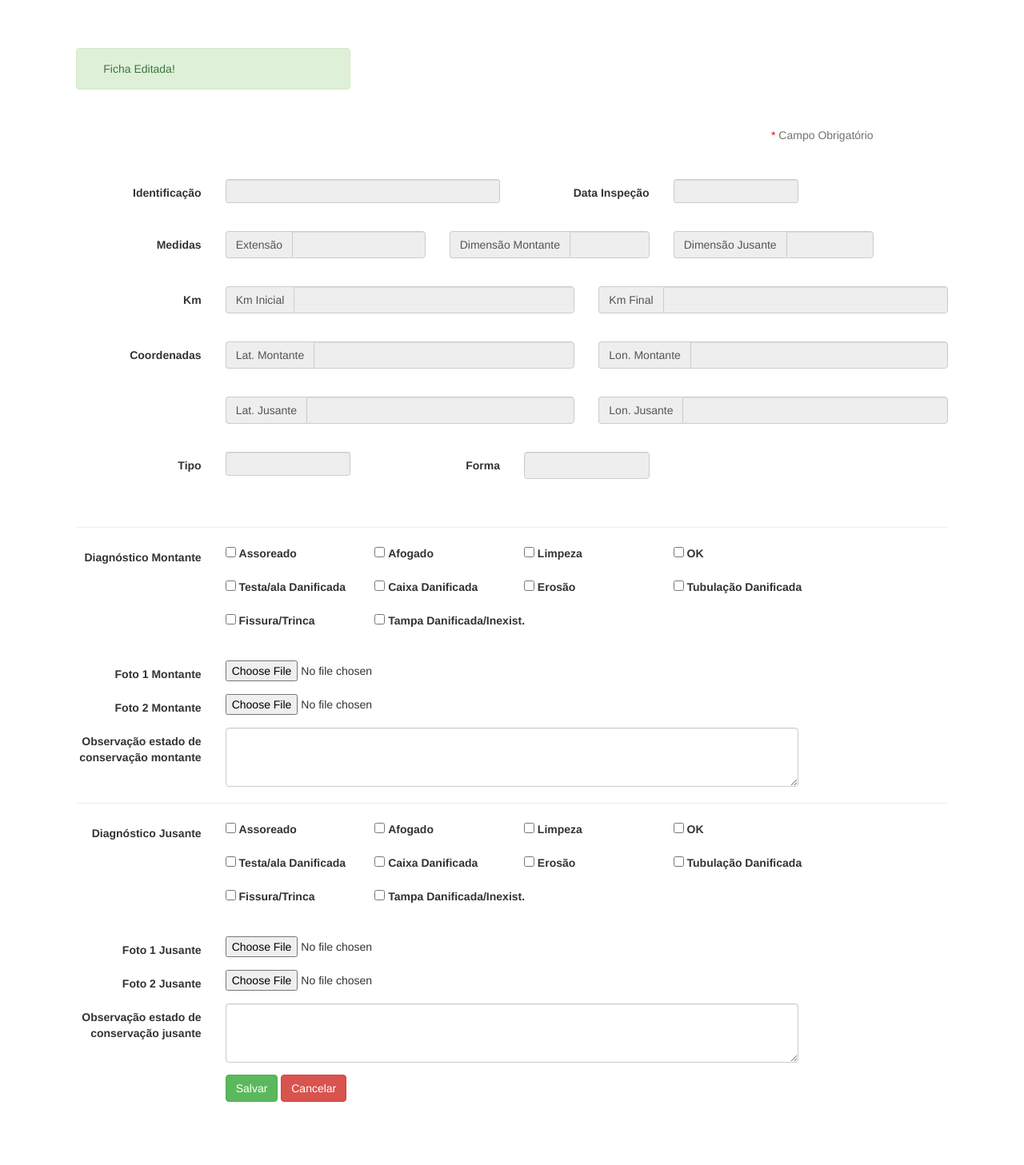
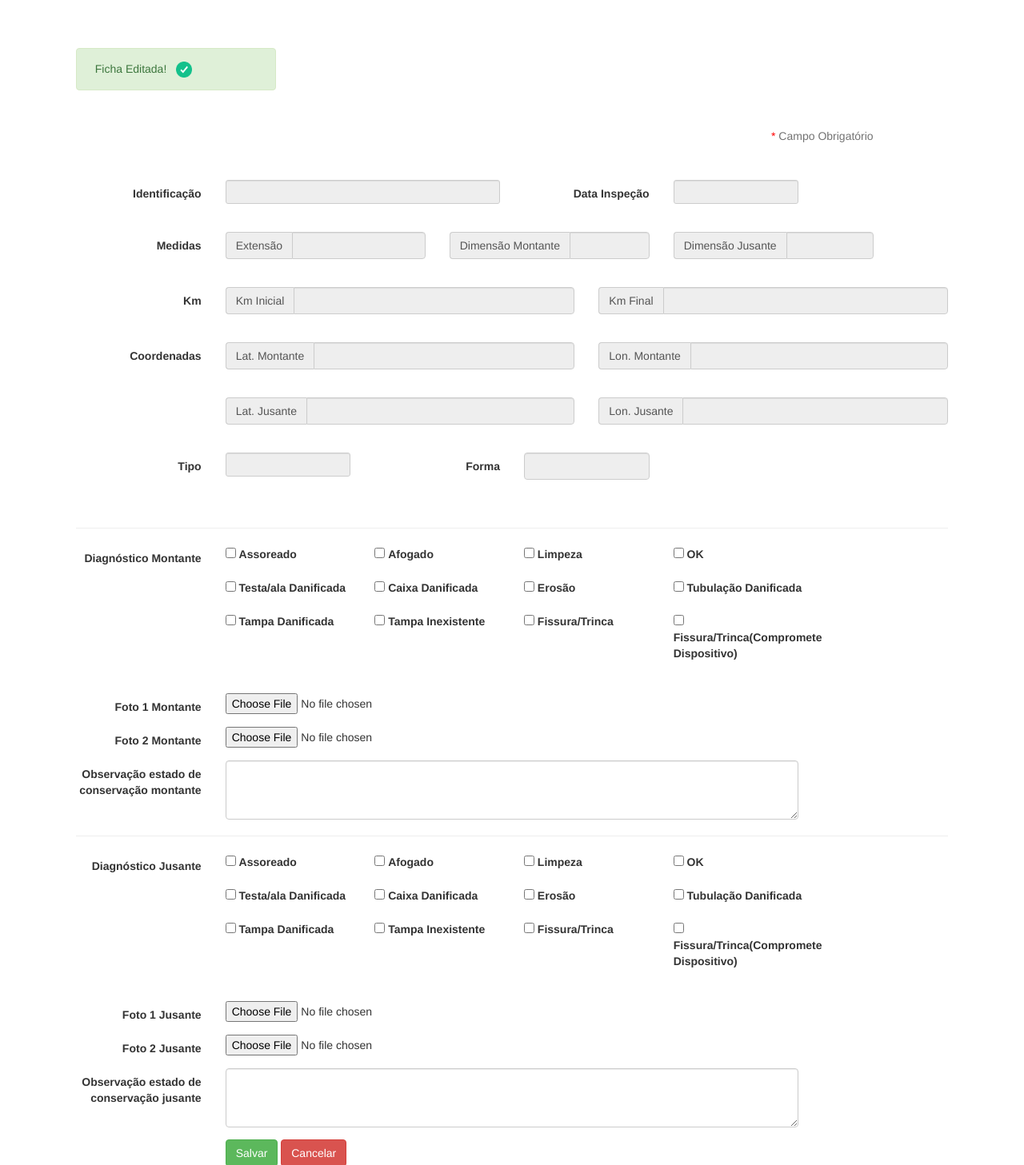
Before and after one commit to Janu23/webappotd, a PHP site: page /view_editar_dp.php in a window 1280 px wide. Shown: the part 133-1590 px from the top of the page at 80% size. Before the commit the page ends 1511 px from the top, so only its background shows below. Run offline with PHP 8.4, Linux system fonts and the light colour scheme; the visitor is signed in with stand-in values (Sample User, id 1); data that the repository does not hold is empty; some web fonts are replaced.

Commit message:
corrigir erro de link trecho_ds, corrigir falha no filtro, corrigir nome planilha_exp , implementar checkboxes dp novos

```diff
--- a/exportar_planilha_dp.php
+++ b/exportar_planilha_dp.php
@@ -24,7 +24,7 @@ if ($_SESSION['inicioTrecho']>$_SESSION['finalTrecho']){
 
     //Define o nome do arquivo a ser exportado
 
-    $arquivo = "drenagem_profunda.xls";
+    $arquivo = "drenagem_profunda_".date("d/m/Y").".xls";
     $html = ' ';
     $html .= '<table border="1">';
     $html .='<tr>';
--- a/exportar_planilha_dp_edit.php
+++ b/exportar_planilha_dp_edit.php
@@ -12,7 +12,7 @@ include('dbconnect.php');
 
     //Define o nome do arquivo a ser exportado
 
-    $arquivo = "drenagem_profunda_editada.xls";
+    $arquivo = "drenagem_profunda_editada_".date("d/m/Y").".xls";
     $html = ' ';
     $html .= '<table border="1">';
     $html .='<tr>';
--- a/exportar_planilha_ds.php
+++ b/exportar_planilha_ds.php
@@ -24,7 +24,7 @@ if ($_SESSION['inicioTrecho']>$_SESSION['finalTrecho']){
 
     //Define o nome do arquivo a ser exportado
 
-    $arquivo = "drenagem_superficial.xls";
+    $arquivo = "drenagem_superficial_".date("d/m/Y").".xls";
     $html = ' ';
     $html .= '<table border="1">';
     $html .='<tr>';
--- a/exportar_planilha_ds_edit.php
+++ b/exportar_planilha_ds_edit.php
@@ -11,7 +11,7 @@ ob_start();
     include('dbconnect.php');
 
     //Define o nome do arquivo a ser exportado
-    $arquivo = "drenagem_superficial_editada.xls";
+    $arquivo = "drenagem_superficial_editada_".date("d/m/Y").".xls";
 
     $html = ' ';
     $html .= '<table border="1">';
--- a/index.php
+++ b/index.php
@@ -19,7 +19,6 @@
     <div class="row">
 	    <div class="col-md-4">
     		<div class="card mb">
-              <img class="card-img-top" src="http://www.placehold.it/286x180" alt="Card image cap">
               <div class="card-body mb">
                 <h5 class="card-title"><b>Planilha Drenagem Superficial</b></h5>
                 <p class="card-text">Permite que o usuário acesse e visualize a tabela com todas as fichas de drenagem superficial e edite-as.</p>
@@ -29,7 +28,6 @@
         </div>
         <div class="col-md-4">
     		<div class="card mb">
-              <img class="card-img-top" src="http://www.placehold.it/286x180" alt="Card image cap">
               <div class="card-body mb">
                 <h5 class="card-title"><b>Exportar Planilha Drenagem Superficial</b></h5>
                 <p class="card-text">Permite que o usuário exporte a planilha de drenagem superficial em formato xls. Todas as fichas serão adicionadas ao arquivo.</p>
@@ -39,7 +37,6 @@
         </div>
         <div class="col-md-4">
     		<div class="card mb">
-              <img class="card-img-top" src="http://www.placehold.it/286x180" alt="Card image cap">
               <div class="card-body mb">
                 <h5 class="card-title"><b>Exportar Planilha Drenagem Superficial Editada</b></h5>
                 <p class="card-text">Permite que o usuário exporte a planilha de drenagem superficial em formato xls. Apenas as fichas editadas serão adicionadas ao arquivo.</p>
@@ -49,7 +46,6 @@
         </div>
         <div class="col-md-4">
     		<div class="card mb">
-              <img class="card-img-top" src="http://www.placehold.it/286x180" alt="Card image cap">
               <div class="card-body mb">
                 <h5 class="card-title"><b>Planilha Drenagem Profunda</b></h5>
                 <p class="card-text">Permite que o usuário acesse e visualize a tabela com todas as fichas de drenagem profunda e edite-as.</p>
@@ -59,7 +55,6 @@
         </div>
         <div class="col-md-4">
     		<div class="card mb">
-              <img class="card-img-top" src="http://www.placehold.it/286x180" alt="Card image cap">
               <div class="card-body mb">
                 <h5 class="card-title"><b>Exportar Planilha Drenagem Profunda</b></h5>
                 <p class="card-text">Permite que o usuário exporte a planilha de drenagem profunda em formato xls. Todas as fichas serão adicionadas ao arquivo.</p>
@@ -69,7 +64,6 @@
         </div>
         <div class="col-md-4">
     		<div class="card mb">
-              <img class="card-img-top" src="http://www.placehold.it/286x180" alt="Card image cap">
               <div class="card-body mb">
                 <h5 class="card-title"><b>Exportar Planilha Drenagem Profunda Editada</b></h5>
                 <p class="card-text">Permite que o usuário exporte a planilha de drenagem profunda em formato xls. Apenas as fichas editadas serão adicionadas ao arquivo.</p>
--- a/view_editar_dp.php
+++ b/view_editar_dp.php
@@ -54,12 +54,12 @@
             ?>
        </div>
         <div class="form-group row">
-            <div class="col-sm-4 control-label">
+            <div class="col-sm-3 control-label">
             <?php
                     if(isset($_SESSION['editado']) && $_SESSION['editado']):
             ?>
             <div class="alert alert-success" role="alert">
-                <span class="glyphicon glyphicon-ok">&nbsp; </span> Ficha Editada!
+            &nbsp; Ficha Editada! &nbsp; <span><img src="img/ok.png" width="20px"/></span>
             </div>
             <?php
                     endif;
@@ -68,7 +68,7 @@
                     if(isset($_SESSION['editado']) && $_SESSION['editado']==false):
             ?>
             <div class="alert alert-danger" role="alert">
-                <span class="glyphicon glyphicon-remove"> &nbsp;</span> Erro na edição!
+            &nbsp; Erro na edição! &nbsp; <span><img src="img/error.png" width="20px"/></span>
             </div>
             <?php
                     endif;
@@ -241,16 +241,29 @@
 
             <div class="form-group row">
                 <label class="col-sm-2 control-label" for="prependedtext"></label>
+
                 <div class="col-sm-2">
-                        <input type="checkbox" autocomplete="off" name="fissuraTrincaM" id="fissuraTrincaM" value="on" <?php  echo ($dados['fissuraTrincaM'] == "Sim") ? 'checked' : null;?> onclick="clicadoDP('fissuraTrincaM','montante');">
+                    <input type="checkbox" autocomplete="off" name="tampaDanificadaInexM" id="tampaDanificadaM" value="D" <?php  echo ($dados['tampaDanificadaInexM'] == "D") ? 'checked' : null;?> onclick="clicadoDP('tampaDanificadaM','montante');check('tampaDanificadaM','tampaInexM');">
+                    </label>
+                    <label for="tampaDanificadaM">Tampa Danificada</label>
+                </div>
+
+                <div class="col-sm-2">
+                    <input type="checkbox" autocomplete="off" name="tampaDanificadaInexM" id="tampaInexM" value="I" <?php  echo ($dados['tampaDanificadaInexM'] == "I") ? 'checked' : null;?> onclick="clicadoDP('tampaInexM','montante');check('tampaInexM','tampaDanificadaM');">
+                    </label>
+                    <label for="tampaInexM">Tampa Inexistente</label>
+                </div>
+
+                <div class="col-sm-2">
+                    <input type="checkbox" autocomplete="off" name="fissuraTrincaM" id="fissuraTrincaM" value="NCD" <?php  echo ($dados['fissuraTrincaM'] == "NCD") ? 'checked' : '';?> onclick="clicadoDP('fissuraTrincaM','montante');check('fissuraTrincaM','fissuraTrincaCDM');">
                     </label>
                     <label for="fissuraTrincaM">Fissura/Trinca</label>
                 </div>
 
-                    <div class="col-sm-4">
-                        <input type="checkbox" autocomplete="off" name="tampaDanificadaInexM" id="tampaDanificadaInexM" value="on" <?php  echo ($dados['tampaDanificadaInexM'] == "Sim") ? 'checked' : null;?> onclick="clicadoDP('tampaDanificadaInexM','montante');">
+                <div class="col-sm-2">
+                    <input type="checkbox" autocomplete="off" name="fissuraTrincaM" id="fissuraTrincaCDM" value="CD" <?php  echo ($dados['fissuraTrincaM'] == "CD") ? 'checked' : '';?> onclick="clicadoDP('fissuraTrincaCDM','montante');check('fissuraTrincaCDM','fissuraTrincaM');">
                     </label>
-                        <label for="tampaDanificadaInexM">Tampa Danificada/Inexist.</label>
+                    <label for="fissuraTrincaCDM">Fissura/Trinca(Compromete Dispositivo)</label>
                 </div>
             </div>
 
@@ -350,16 +363,29 @@
 
             <div class="form-group row">
                 <label class="col-sm-2 control-label" for="prependedtext"></label>
+
                 <div class="col-sm-2">
-                        <input type="checkbox" autocomplete="off" name="fissuraTrincaJ" id="fissuraTrincaJ" value="on" <?php  echo ($dados['fissuraTrincaJ'] == "Sim") ? 'checked' : null;?> onclick="clicadoDP('fissuraTrincaJ','jusante');">
+                    <input type="checkbox" autocomplete="off" name="tampaDanificadaInexJ" id="tampaDanificadaJ" value="D" <?php  echo ($dados['tampaDanificadaInexJ'] == "D") ? 'checked' : null;?> onclick="clicadoDP('tampaDanificadaJ','jusante');check('tampaDanificadaJ','tampaInexJ');">
+                    </label>
+                    <label for="tampaDanificadaJ">Tampa Danificada</label>
+                </div>
+
+                <div class="col-sm-2">
+                    <input type="checkbox" autocomplete="off" name="tampaDanificadaInexJ" id="tampaInexJ" value="I" <?php  echo ($dados['tampaDanificadaInexJ'] == "I") ? 'checked' : null;?> onclick="clicadoDP('tampaInexJ','jusante');check('tampaInexJ','tampaDanificadaJ');">
+                    </label>
+                    <label for="tampaInexJ">Tampa Inexistente</label>
+                </div>
+
+                <div class="col-sm-2">
+                    <input type="checkbox" autocomplete="off" name="fissuraTrincaJ" id="fissuraTrincaJ" value="NCD" <?php  echo ($dados['fissuraTrincaJ'] == "NCD") ? 'checked' : '';?> onclick="clicadoDP('fissuraTrincaJ','jusante');check('fissuraTrincaJ','fissuraTrincaCDJ');">
                     </label>
                     <label for="fissuraTrincaJ">Fissura/Trinca</label>
                 </div>
 
-                    <div class="col-sm-4">
-                        <input type="checkbox" autocomplete="off" name="tampaDanificadaInexJ" id="tampaDanificadaInexJ" value="on" <?php  echo ($dados['tampaDanificadaInexJ'] == "Sim") ? 'checked' : null;?> onclick="clicadoDP('tampaDanificadaInexJ','jusante');">
+                <div class="col-sm-2">
+                    <input type="checkbox" autocomplete="off" name="fissuraTrincaJ" id="fissuraTrincaCDJ" value="CD" <?php  echo ($dados['fissuraTrincaJ'] == "CD") ? 'checked' : '';?> onclick="clicadoDP('fissuraTrincaCDJ','jusante');check('fissuraTrincaCDJ','fissuraTrincaJ');">
                     </label>
-                        <label for="tampaDanificadaInexJ">Tampa Danificada/Inexist.</label>
+                    <label for="fissuraTrincaCDJ">Fissura/Trinca(Compromete Dispositivo)</label>
                 </div>
             </div>
 
--- a/view_editar_ds.php
+++ b/view_editar_ds.php
@@ -54,12 +54,12 @@
             ?>
        </div>
         <div class="form-group row">
-            <div class="col-sm-4 control-label">
+            <div class="col-sm-3 control-label">
             <?php
                     if(isset($_SESSION['editado']) && $_SESSION['editado']):
             ?>
             <div class="alert alert-success" role="alert">
-                <span class="glyphicon glyphicon-ok">&nbsp; </span> Ficha Editada!
+            &nbsp; Ficha Editada! &nbsp; <span><img src="img/ok.png" width="20px"/></span>
             </div>
             <?php
                     endif;
@@ -68,7 +68,7 @@
                     if(isset($_SESSION['editado']) && $_SESSION['editado']==false):
             ?>
             <div class="alert alert-danger" role="alert">
-                <span class="glyphicon glyphicon-remove"> &nbsp;</span> Erro na edição!
+            &nbsp; Erro na edição! &nbsp; <span><img src="img/error.png" width="20px"/></span>
             </div>
             <?php
                     endif;
```
Also changed, not shown: editar_dp.php (+4 -4 lines), index_dp.php (+9 -4 lines), index_ds.php (+9 -4 lines), js/app.js (+63 -3 lines), img/error.png (added), img/excel.jpg (deleted). Lines whose indentation alone changed are shown as unchanged.
